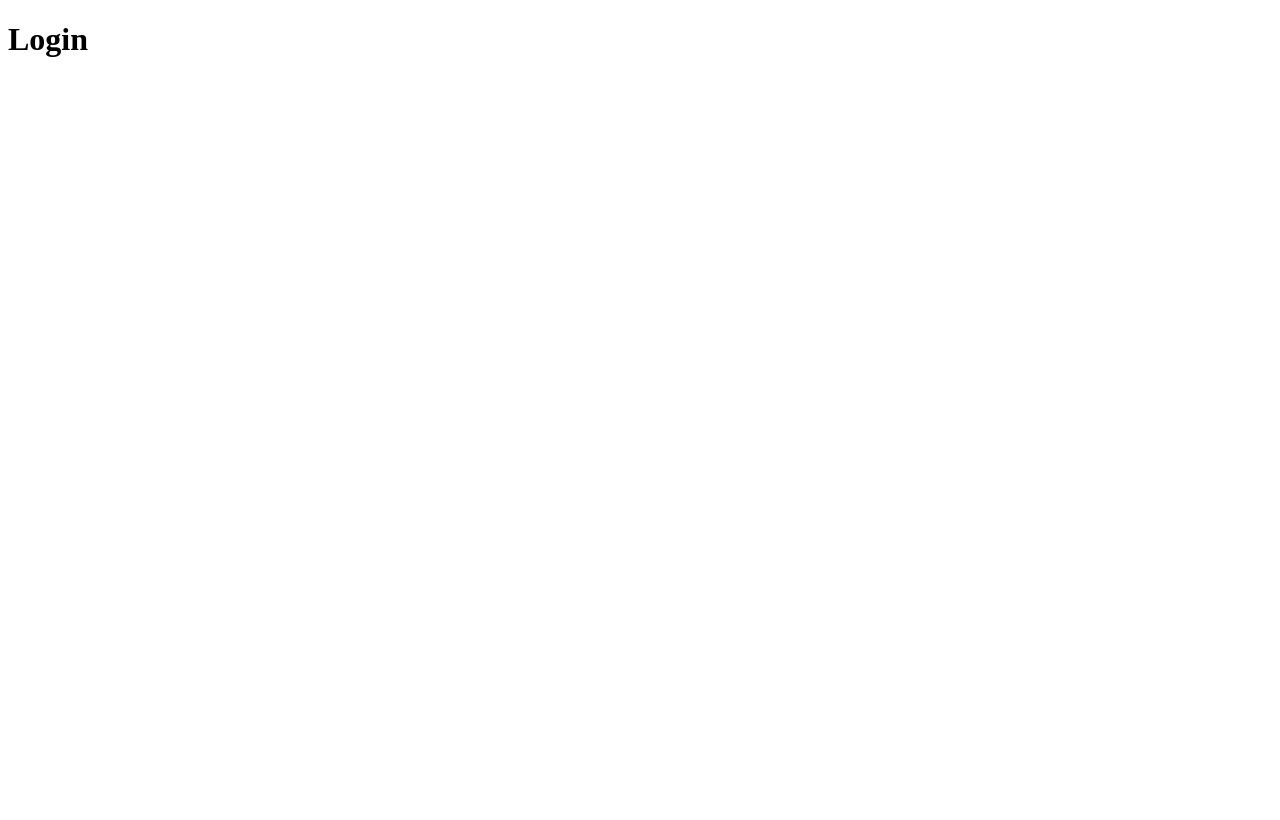
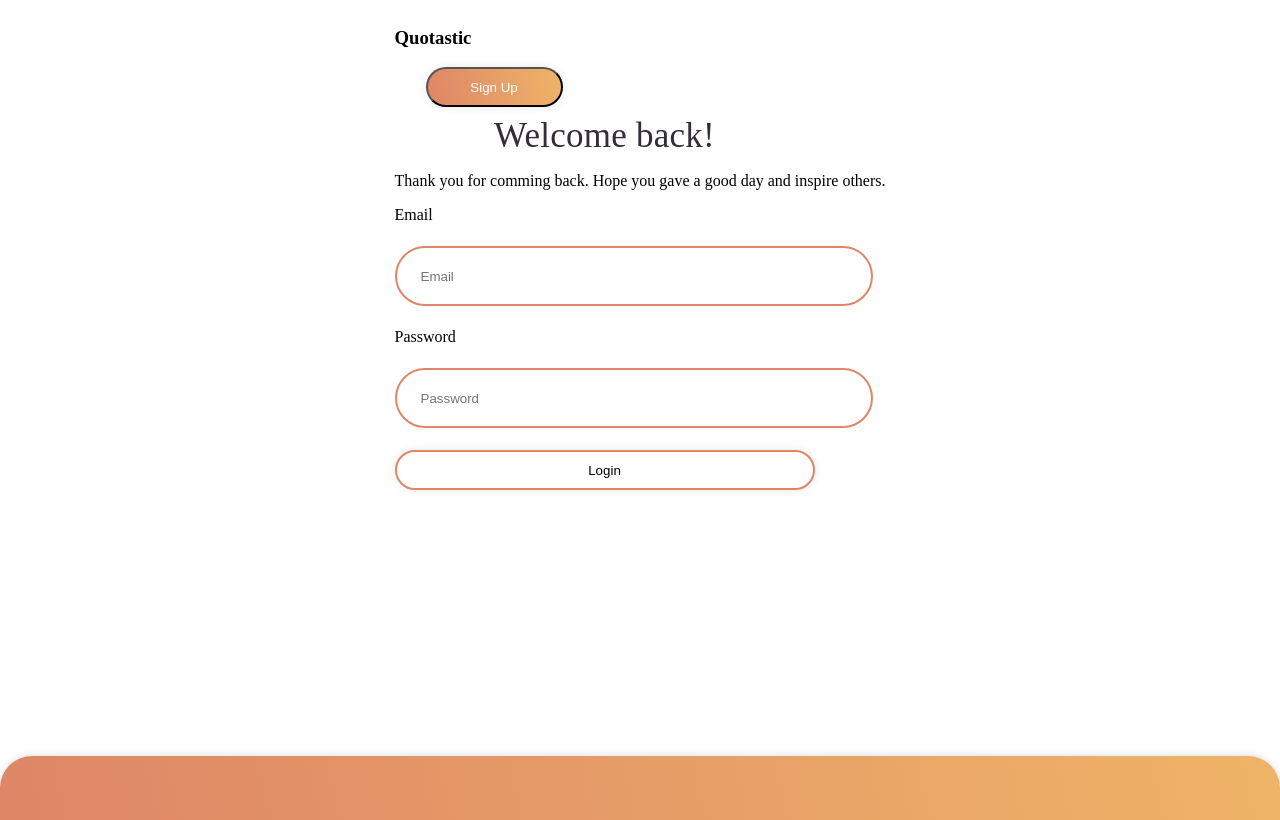
Before and after one commit to dadolyner/SkillUp-01-Frontend, a React (Create React App) app: page /login in a window 1280 px wide. Built offline with nearby package versions, Linux system fonts and the light colour scheme.

Commit message:
testing css with pages

```diff
--- /dev/null
+++ b/public/index.css
@@ -0,0 +1,23 @@
+footer{
+    display: flex;
+    flex-direction: column;
+    justify-content: center;
+    align-items: center;
+    padding: 32px 0px;
+
+    position: absolute;
+    left: 0px;
+    right: 0px;
+    top: 94.53%;
+    bottom: 0%;
+
+    background: linear-gradient(257.39deg, #EFB467 0%, #DE8667 100%);
+
+    box-shadow: 0px 0px 8px rgba(0, 0, 0, 0.15);
+    border-radius: 32px 32px 0px 0px;
+}
+
+body{
+    display: flex;
+    justify-content: center;
+}
--- a/public/index.html
+++ b/public/index.html
@@ -3,9 +3,12 @@
   <head>
     <meta charset="utf-8" />
     <meta name="theme-color" content="#000000" />
+    <link rel="stylesheet" href="./index.css" />
     <title>Quotastic</title>
   </head>
   <body>
     <div id="root"></div>
+
+    <footer></footer>
   </body>
 </html>
--- /dev/null
+++ b/src/css/login.css
@@ -0,0 +1,100 @@
+.signup-button{
+    display: flex;
+    flex-direction: row;
+    justify-content: center;
+    align-items: center;
+    padding: 8px 16px;
+
+    position: static;
+    width: 137px;
+    height: 40px;
+    left: 0px;
+    top: 0px;
+
+    color:white;
+    background: linear-gradient(257.39deg, #EFB467 0%, #DE8667 100%);
+    box-shadow: 0px 0px 10px rgba(0, 0, 0, 0.1);
+    border-radius: 32px;
+
+    flex: none;
+    order: 0;
+    flex-grow: 0;
+    margin: 0px 31px;
+
+}
+
+h2{
+    position: static;
+    width: 420px;
+    height: 41px;
+    left: 0px;
+    top: 13.5px;
+
+    font-family: Raleway;
+    font-style: normal;
+    font-weight: normal;
+    font-size: 35px;
+    line-height: 41px;
+
+    text-align: center;
+    letter-spacing: 0.25px;
+
+    color: #322D38;
+
+    flex: none;
+    order: 0;
+    align-self: stretch;
+    flex-grow: 0;
+    margin: 8px 0px;
+}
+
+.login-input{
+    display: flex;
+    flex-direction: row;
+    align-items: center;
+    padding: 8px 30px 8px 24px;
+
+    position: static;
+    width: 420px;
+    height: 40px;
+    left: 0px;
+    top: 0px;
+
+    background: #FFFFFF;
+
+    border: 2px solid #DE8667;
+    border-radius: 32px;
+
+    flex: none;
+    order: 0;
+    align-self: stretch;
+    flex-grow: 0;
+    margin: 22px 0px;
+}
+
+.login-button{
+    display: flex;
+    flex-direction: row;
+    justify-content: center;
+    align-items: center;
+    padding: 8px 16px;
+
+    position: static;
+    width: 420px;
+    height: 40px;
+    left: 0px;
+    top: 156px;
+
+    background: #FFFFFF;
+
+    border: 2px solid #DE8667;
+    box-sizing: border-box;
+    box-shadow: 0px 0px 10px rgba(0, 0, 0, 0.1);
+    border-radius: 32px;
+
+    flex: none;
+    order: 2;
+    align-self: stretch;
+    flex-grow: 0;
+    margin: 16px 0px;
+}
--- a/src/pages/login.js
+++ b/src/pages/login.js
@@ -1,8 +1,24 @@
+import '../css/login.css'
 
 const Login = () => {
     return (
-        <div>
-            <h1>Login</h1>
+        <div className="login-page">
+            <div class="login-header">
+                <h3>Quotastic</h3>
+                <button class="signup-button">Sign Up</button>
+            </div>
+
+            <div class="login-body">
+                <h2>Welcome <span>back!</span></h2>
+                <p>Thank you for comming back. Hope you gave a good day and inspire others.</p>
+
+                <p class="input-text">Email</p>
+                <input type="email" class="login-input" placeholder="Email" />
+                <p>Password</p>
+                <input type="password" class="login-input" placeholder="Password" />
+                <input type="submit" class="login-button" value="Login" />
+            </div>
+
         </div>
     );
 }
```
